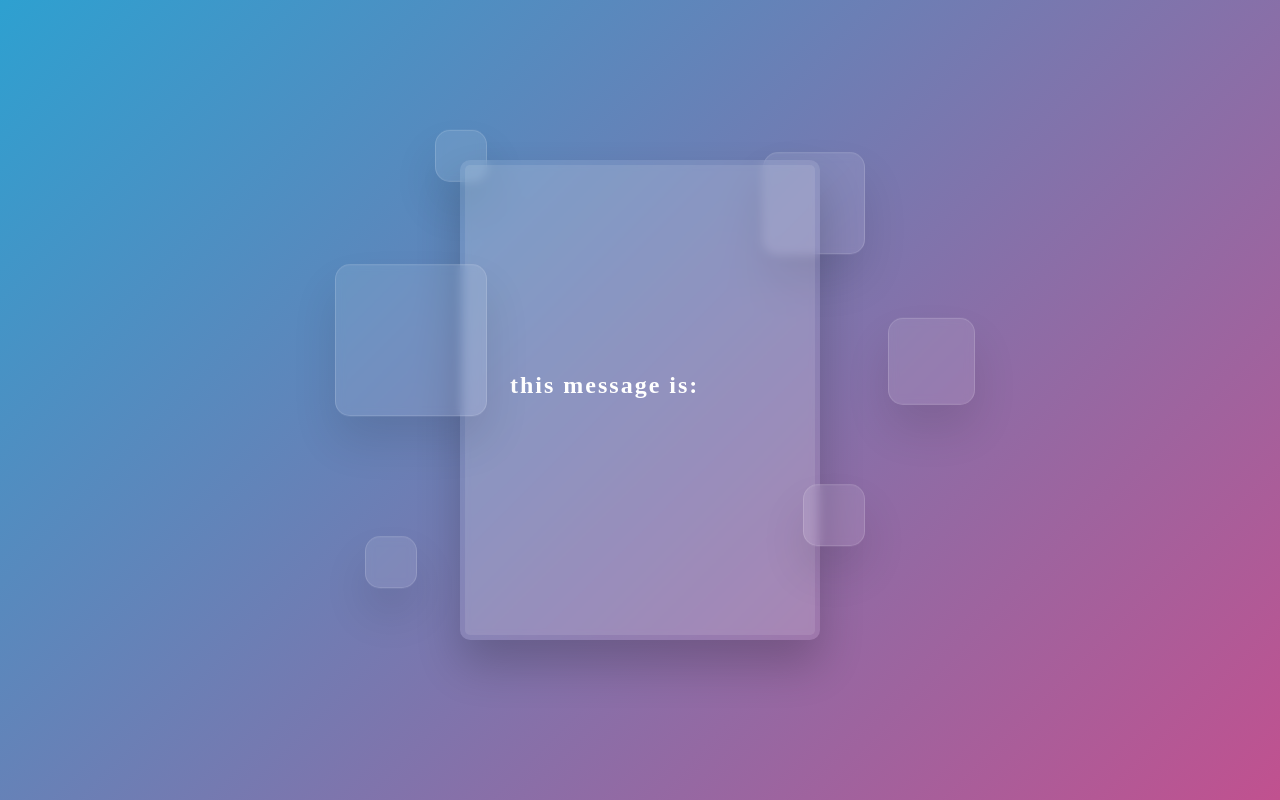
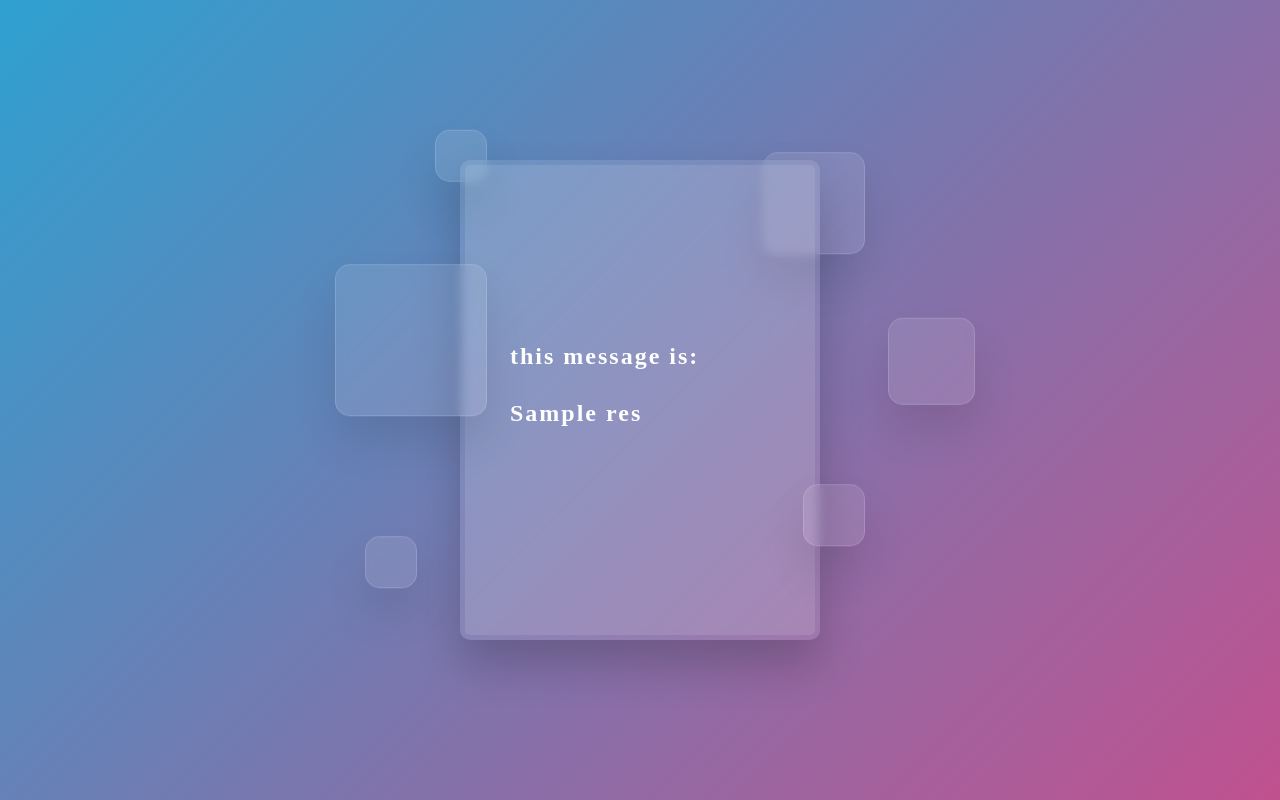
Before and after one commit to davidsamy1/spam, a Flask app: template templates/result11.html in a window 1280 px wide. Run offline with Flask 2, Linux system fonts and the light colour scheme; the template is opened without the code that fills it: most values are stand-ins (such as "Sample title", 1, 10 or a date in 2020); parts of the project's set-up code (start-up, migrations or seed data) failed here and were passed over.

Commit message:
Add files via upload

```diff
--- a/templates/result11.html
+++ b/templates/result11.html
@@ -278,14 +278,14 @@
                         <h2>this message is:</h2>
 						<script>
 
-							if ( {res}== 0){
+							if ( res== 0){
 								<h2>Ham</h2>
 							}
 							else{
 								<h2>Spam</h2>
 							}
 						</script>
-
+                        <h2>{{res}}</h2>
 					</form>
 				</div>
 			</div>
```
